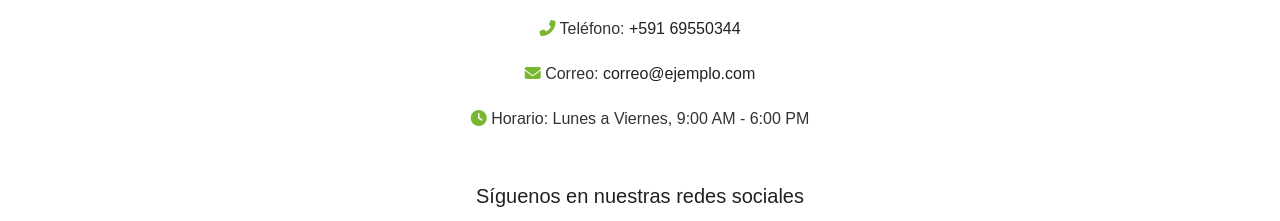
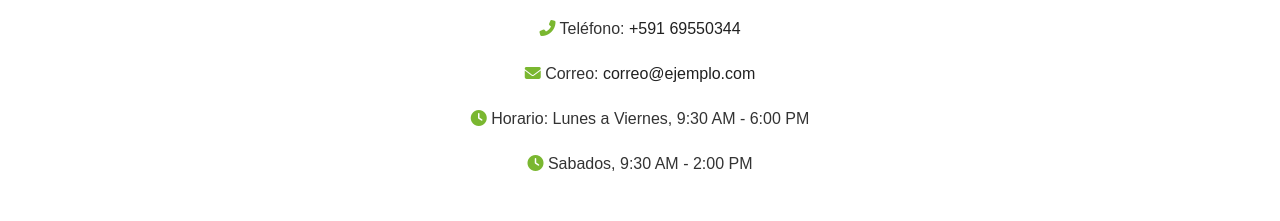
Before and after one commit to Alejvndr0/visas, a plain HTML site: page contact.html in a window 1280 px wide. Shown: the part 918-1139 px from the top of the page. Drawn offline with nearby package versions, Linux system fonts and the light colour scheme.

Commit message:
first commit

```diff
--- a/contact.html
+++ b/contact.html
@@ -129,7 +129,8 @@
                     <p><i class="fa fa-phone-alt text-primary"></i> Teléfono: <a href="" class="text-dark">+591 67510321</a></p>
                     <p><i class="fa fa-phone-alt text-primary"></i> Teléfono: <a href="" class="text-dark">+591 69550344</a></p>
                     <p><i class="fa fa-envelope text-primary"></i> Correo: <a href="mailto:correo@ejemplo.com" class="text-dark">correo@ejemplo.com</a></p>
-                    <p><i class="fa fa-clock text-primary"></i> Horario: Lunes a Viernes, 9:00 AM - 6:00 PM</p>
+                    <p><i class="fa fa-clock text-primary"></i> Horario: Lunes a Viernes, 9:30 AM - 6:00 PM</p>
+                    <p><i class="fa fa-clock text-primary"></i>  Sabados, 9:30 AM - 2:00 PM</p>
                 </div>
             </div>
 
```
